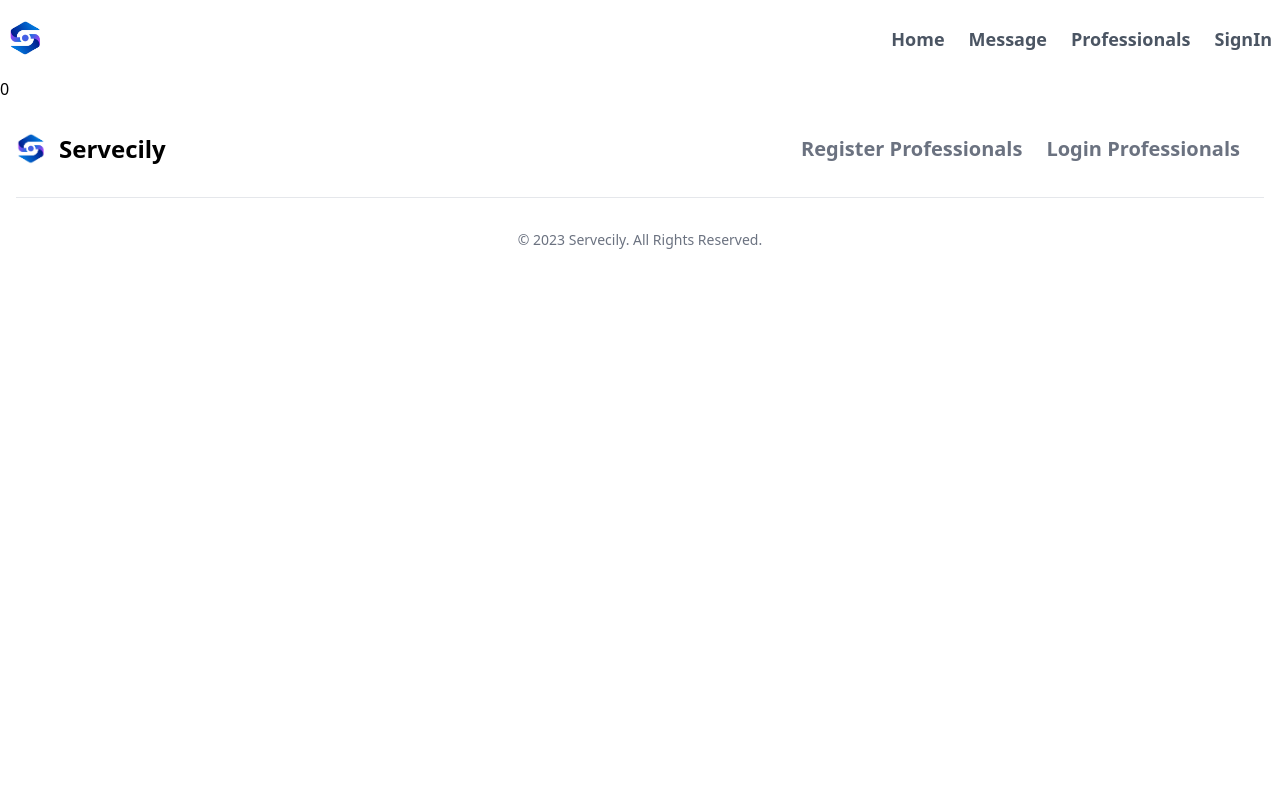
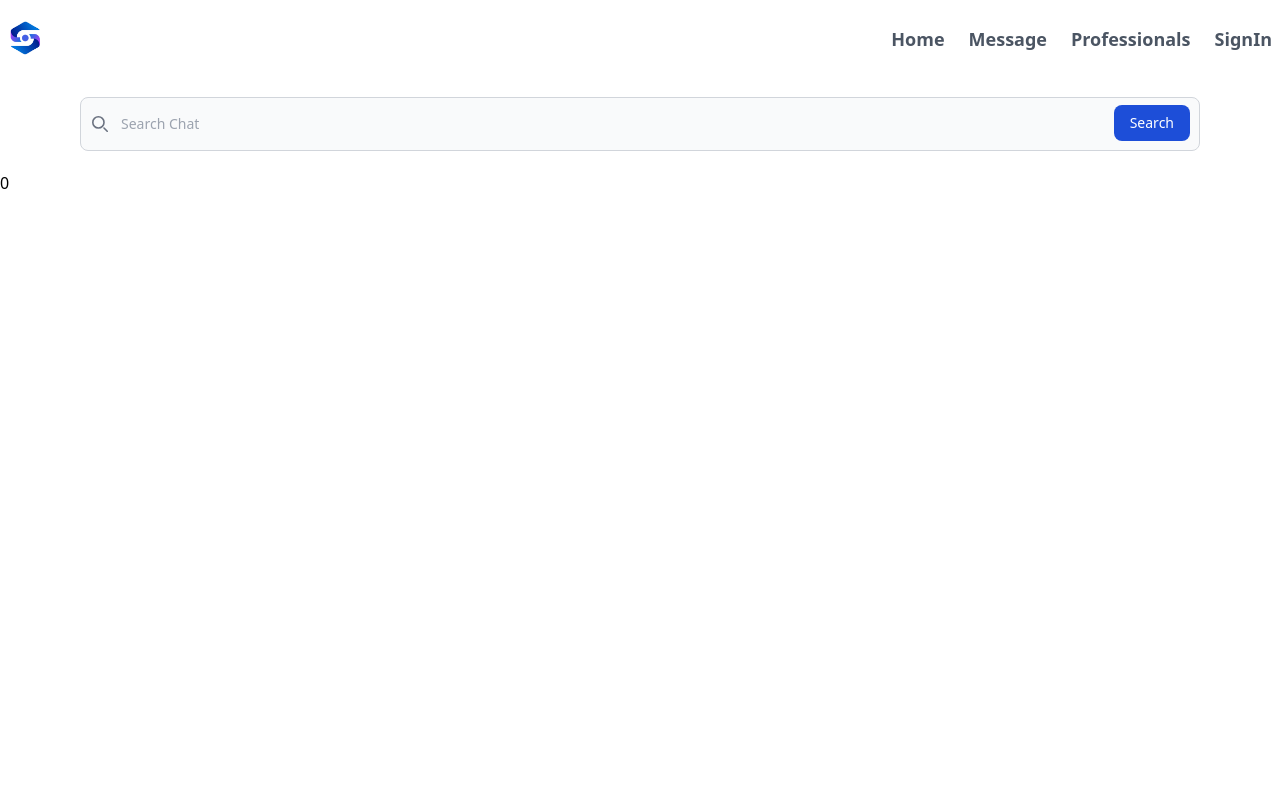
Before and after one commit to ABHI-ATG/Service-Provider, a React (Create React App) app in the folder client/: page /message in a window 1280 px wide. Shown: the top 800 px of the page. Built offline with nearby package versions, Linux system fonts and the light colour scheme; a web font is replaced by a local one.

Commit message:
messages

```diff
--- a/client/src/Chat/Chat.js
+++ b/client/src/Chat/Chat.js
@@ -140,7 +140,7 @@
               </div>
 
               <div className="pt-12 pb-8 flex justify-center">
-                <button onClick={goChatting} className="bg-green-700 hover:bg-green-900 text-white font-bold py-2 px-4 w-32 rounded-full">
+                <button onClick={goChatting} className="bg-blue-500 hover:bg-blue-700 text-white font-bold py-2 px-4 w-32 rounded-full">
                   Chat
                 </button>
               </div>
--- a/client/src/Message/Message.js
+++ b/client/src/Message/Message.js
@@ -1,58 +1,60 @@
 import React, { useContext } from 'react'
-import {userContext} from '../App'
+import { userContext } from '../App'
 import { useNavigate } from 'react-router-dom';
 import url from '../url';
 import axios from 'axios';
 
 const Message = () => {
 
-    const {state:{onLine,message,user,provider,socket},dispatch}=useContext(userContext);
-    const navigate=useNavigate();
+  const { state: { onLine, message, user, provider, socket }, dispatch } = useContext(userContext);
+  const navigate = useNavigate();
 
-    const create=async()=>{
+  const create = async () => {
     try {
-          const {data}=await axios.post(`${url}/api/client/create`,{
-            user:user.id,
-            provider:provider._id
-          },{
-            method:"POST",
-            headers:{
-              Authorization:user.token,
-              "Content-Type":"application/json"
+      const { data } = await axios.post(`${url}/api/client/create`, {
+        user: user.id,
+        provider: provider._id
+      }, {
+        method: "POST",
+        headers: {
+          Authorization: user.token,
+          "Content-Type": "application/json"
         }
       });
-        dispatch({type:"create",payload:data._id});
-        dispatch({type:'chat',payload:{
-          chatId:data._id,
-          message:[],
-          puser:0,
-          latest:"Say Hi!"
-        }});
+      dispatch({ type: "create", payload: data._id });
+      dispatch({
+        type: 'chat', payload: {
+          chatId: data._id,
+          message: [],
+          puser: 0,
+          latest: "Say Hi!"
+        }
+      });
 
     } catch (error) {
       console.log(error);
     }
   }
 
-      const goChatting=(item)=>{
-        dispatch({type:"provider",payload:item.provider})
+  const goChatting = (item) => {
+    dispatch({ type: "provider", payload: item.provider })
     let present;
-        if(message.length){
-          present=message.some((obj)=>{
-            if(!obj.provider){
+    if (message.length) {
+      present = message.some((obj) => {
+        if (!obj.provider) {
           return false;
         }
-            if(obj.provider._id===item.provider._id){
-              dispatch({type:'chat',payload:obj})
+        if (obj.provider._id === item.provider._id) {
+          dispatch({ type: 'chat', payload: obj })
           return true;
         }
         return false;
       });
     }
-        if(!present){
+    if (!present) {
       create();
     }
-        if(onLine==1)
+    if (onLine == 1)
       navigate('/chatting')
     else
       navigate('/dashboard/chatting')
@@ -61,15 +63,48 @@
 
 
   return (
-    <div>
-        {message.length && message.map((item)=>{
+    <div className="h-screen  items-center ">
+
+
+      <form className="my-5 w-full px-20 ">
+        <label for="default-search" className="mb-2 text-sm font-medium text-gray-900 sr-only">Search</label>
+        <div className="relative">
+          <div className="absolute inset-y-0 left-0 flex items-center pl-3 pointer-events-none">
+            <svg className="w-4 h-4 text-gray-500 " aria-hidden="true" xmlns="http://www.w3.org/2000/svg" fill="none" viewBox="0 0 20 20">
+              <path stroke="currentColor" stroke-linecap="round" stroke-linejoin="round" stroke-width="2" d="m19 19-4-4m0-7A7 7 0 1 1 1 8a7 7 0 0 1 14 0Z" />
+            </svg>
+          </div>
+          <input type="search" id="default-search" className="block w-full p-4 pl-10 text-sm text-gray-900 border border-gray-300 rounded-lg bg-gray-50 focus:ring-blue-500 focus:border-blue-50" placeholder="Search Chat" required/>
+            <button type="submit" className="text-white absolute right-2.5 bottom-2.5 bg-blue-700 hover:bg-blue-800 focus:ring-4 focus:outline-none focus:ring-blue-300 font-medium rounded-lg text-sm px-4 py-2 ">Search</button>
+        </div>
+      </form>
+
+      {message.length && message.map((item) => {
         return (
-                <div onClick={()=>{
+          <div onClick={() => {
             goChatting(item);
           }}>
-                    {item.provider ? item.provider.fname :<></>}
-                    {item.provider ? item.provider.lname :<></>}
-                    <h1>{item.latest}</h1>
+            <div className="border flex flex-col">
+              <div className="bg-grey-lighter flex-1 overflow-auto">
+                <div className="px-3 flex items-center bg-grey-light cursor-pointer">
+                  <div>
+                    <img className="h-12 w-12 rounded-full"
+                      src="./icons/Default.png" />
+                  </div>
+                  <div className="ml-4 flex-1 border-b border-grey-lighter py-4">
+                    <div className="flex items-bottom justify-between">
+                      <p className="text-grey-darkest">
+                        <span>{item.provider ? item.provider.fname : <></>} </span>
+                        <span>  {item.provider ? item.provider.lname : <></>}</span>
+                      </p>
+                    </div>
+                    <p className="text-grey-dark mt-1 text-sm">
+                      {item.latest}
+                    </p>
+                  </div>
+                </div>
+              </div>
+            </div>
           </div>
         )
       })}
@@ -77,4 +112,4 @@
   )
 }
 
-export default Message
+export default Message;
```
Lines whose indentation alone changed are shown as unchanged.
